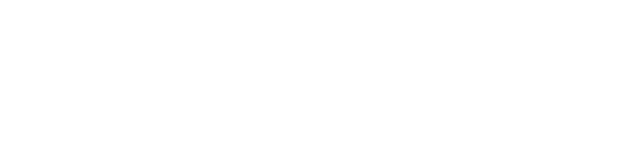
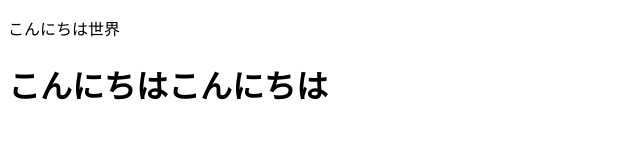
Before and after one commit to nakamoto02/WebSite20170517, a plain HTML site: page index.html in a window 1280 px wide. Shown: the whole page, without its empty margins (0-640 px from the left). Drawn offline with Linux system fonts and the light colour scheme.

Commit message:
Update index.html

```diff
--- a/index.html
+++ b/index.html
@@ -5,5 +5,7 @@
 <title>GodPower</title>
 </head>
 <body>
+  <p>こんにちは世界</p>
+  <h1>こんにちはこんにちは</h1>
 </body>
 </html>
```
